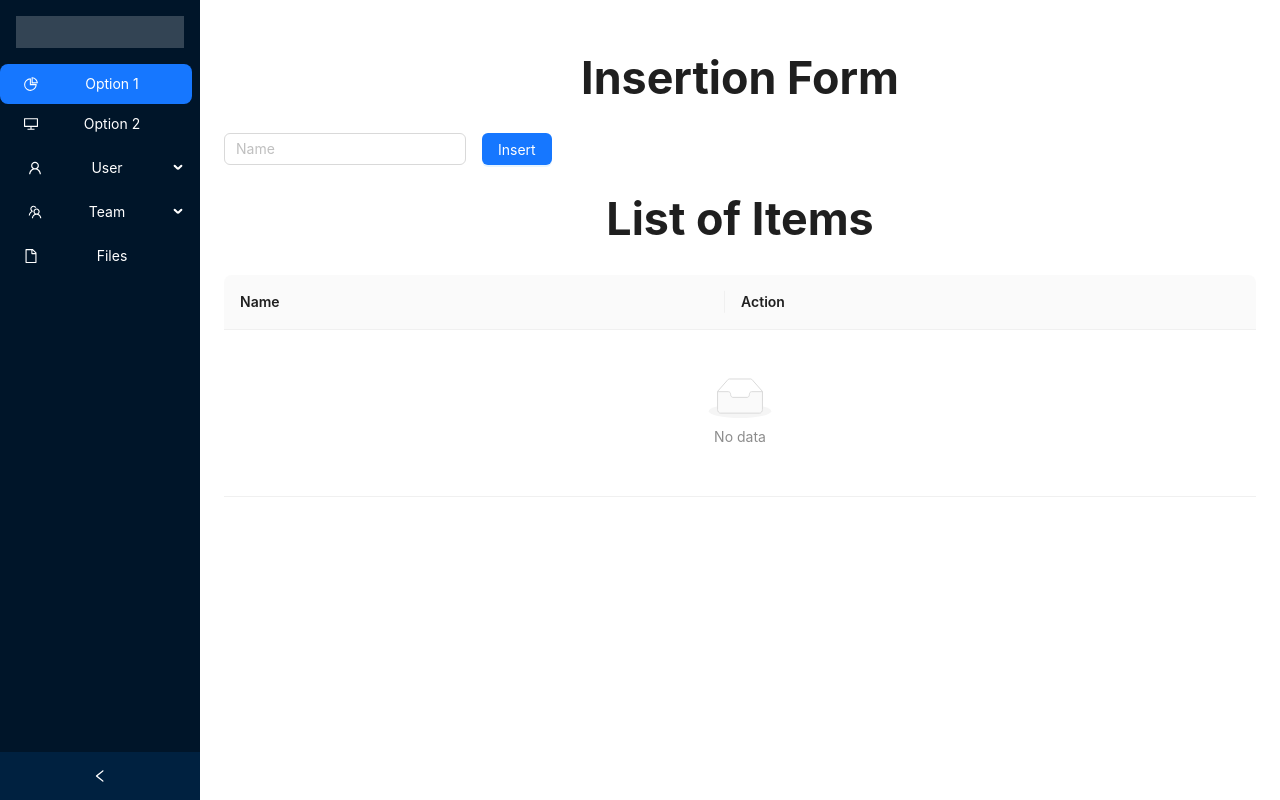
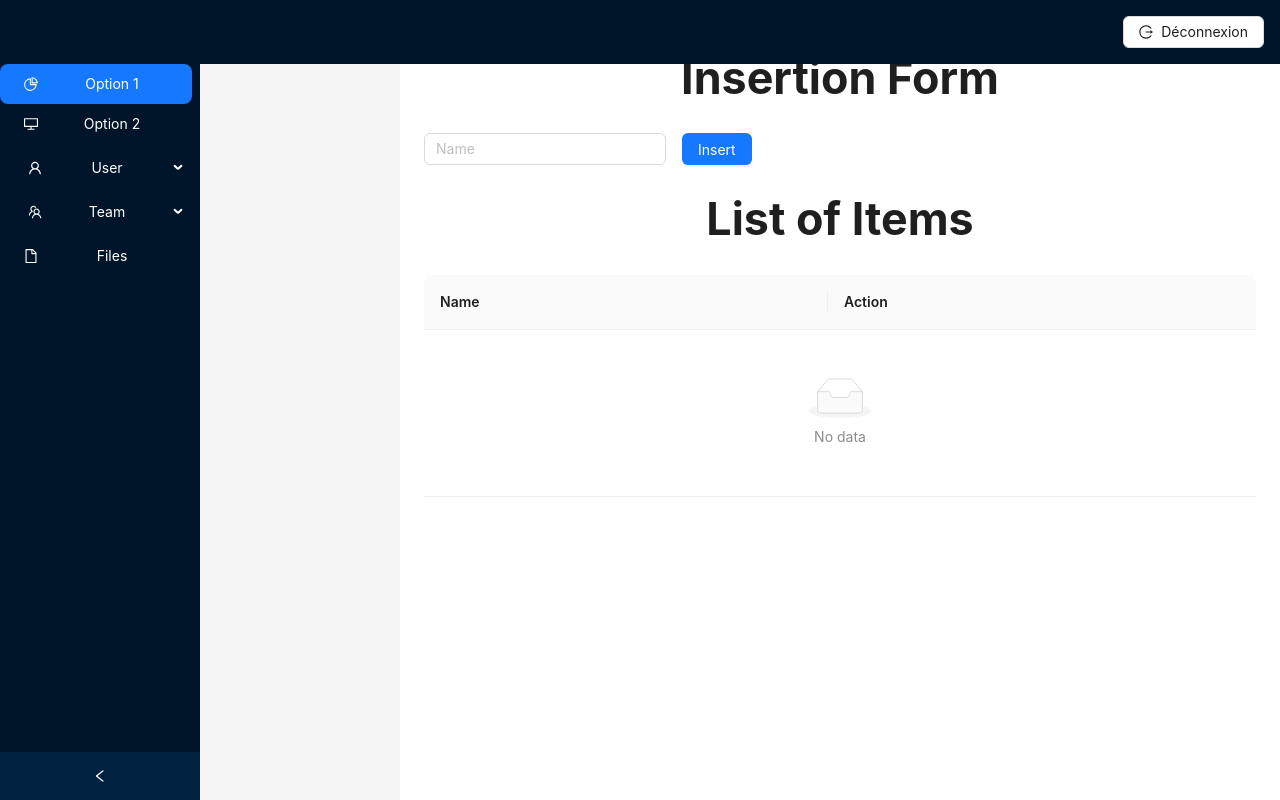
Before and after one commit to Aris1401/Occarz-Backoffice, a React (Vite) app: page / in a window 1280 px wide. Built offline with nearby package versions, Linux system fonts and the light colour scheme.

Commit message:
add header

```diff
--- a/src/crud/CRUD.jsx
+++ b/src/crud/CRUD.jsx
@@ -1,9 +1,10 @@
 import React, { useState } from 'react';
 import { Layout, Form, Input, Button, Table, Space, Modal } from 'antd';
+import { LogoutOutlined } from '@ant-design/icons';
 import SideBar from '../component/SideBar';
 import './CRUD.css';
 
-const { Content } = Layout;
+const { Content, Header } = Layout;
 
 const CRUD = () => {
   const [form] = Form.useForm();
@@ -13,12 +14,16 @@ const CRUD = () => {
 
   const columns = [
     { title: 'Name', dataIndex: 'name', key: 'name' },
-      { title: 'Action', key: 'action', render: (text, record) => (
+    {
+      title: 'Action',
+      key: 'action',
+      render: (text, record) => (
         <Space size="middle">
           <Button onClick={() => handleEdit(record)}>Edit</Button>
           <Button onClick={() => handleDelete(record.key)}>Delete</Button>
         </Space>
-      )},
+      ),
+    },
   ];
 
   const handleInsert = (values) => {
@@ -33,14 +38,16 @@ const CRUD = () => {
   };
 
   const handleUpdate = (values) => {
-      const newData = data.map(item => (item.key === selectedItem.key ? { ...item, name: values.name } : item));
+    const newData = data.map((item) =>
+      item.key === selectedItem.key ? { ...item, name: values.name } : item
+    );
     setData(newData);
     setIsModalVisible(false);
     form.resetFields();
   };
 
   const handleDelete = (key) => {
-      const newData = data.filter(item => item.key !== key);
+    const newData = data.filter((item) => item.key !== key);
     setData(newData);
   };
 
@@ -49,12 +56,24 @@ const CRUD = () => {
     form.resetFields();
   };
 
+  const handleLogout = () => {
+    // Ajoutez ici la logique de déconnexion
+    console.log('Déconnexion');
+  };
+
   return (
     <>
       <Layout>
-
+        <Header style={{ position: 'fixed', zIndex: 1, width: '100%' }}>
+          <div style={{ float: 'right', marginRight: '16px' }}>
+            <Button icon={<LogoutOutlined />} onClick={handleLogout}>
+              Déconnexion
+            </Button>
+          </div>
+        </Header>
         <SideBar />
-          <Content style={{ padding: '24px' }}>
+        <Layout style={{ marginLeft: 200 }}>
+          <Content style={{ padding: '24px', minHeight: '100vh' }}>
             <h1>Insertion Form</h1>
             <Form form={form} onFinish={handleInsert} layout="inline">
               <Form.Item name="name" rules={[{ required: true, message: 'Please input a name!' }]}>
@@ -84,13 +103,18 @@ const CRUD = () => {
               ]}
             >
               <Form form={form} onFinish={handleUpdate} layout="vertical">
-                <Form.Item name="name" label="Name" rules={[{ required: true, message: 'Please input a name!' }]}>
+                <Form.Item
+                  name="name"
+                  label="Name"
+                  rules={[{ required: true, message: 'Please input a name!' }]}
+                >
                   <Input />
                 </Form.Item>
               </Form>
             </Modal>
           </Content>
         </Layout>
+      </Layout>
     </>
   );
 };
```
Lines whose indentation alone changed are shown as unchanged.
